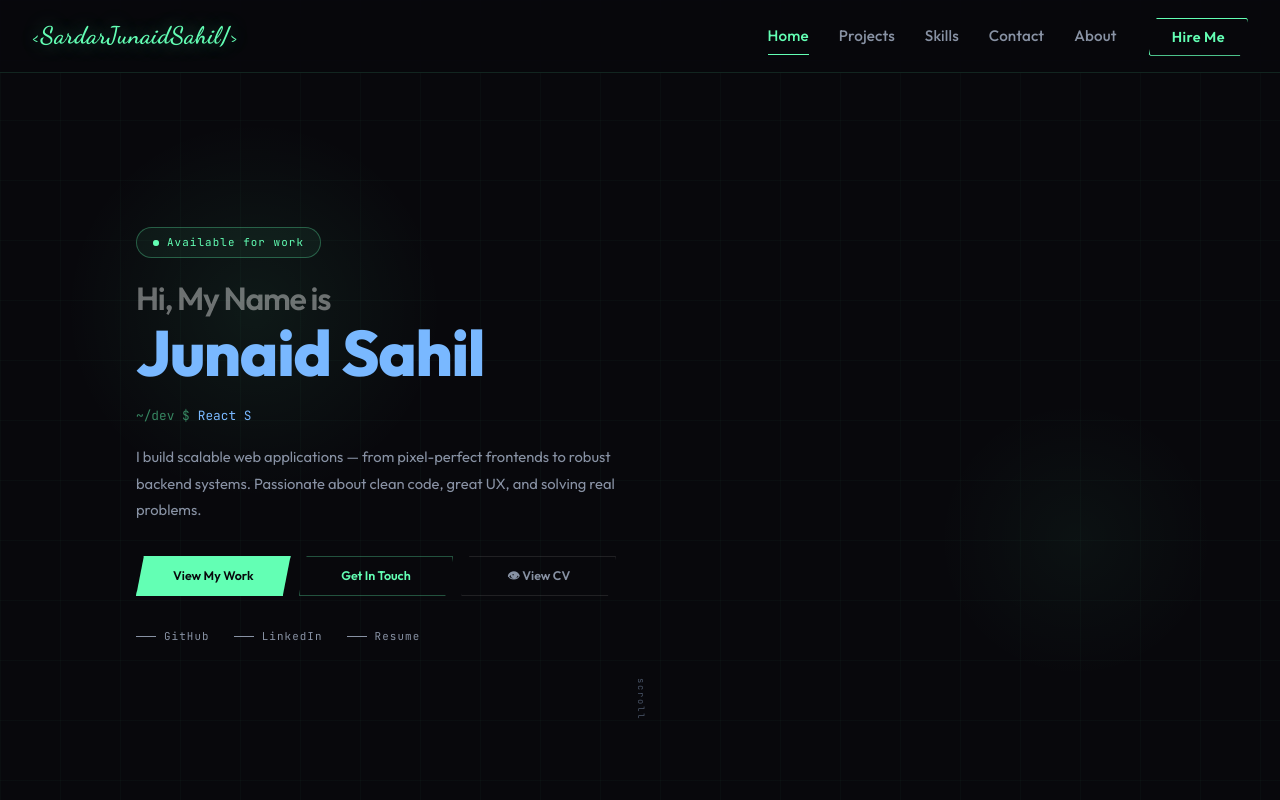
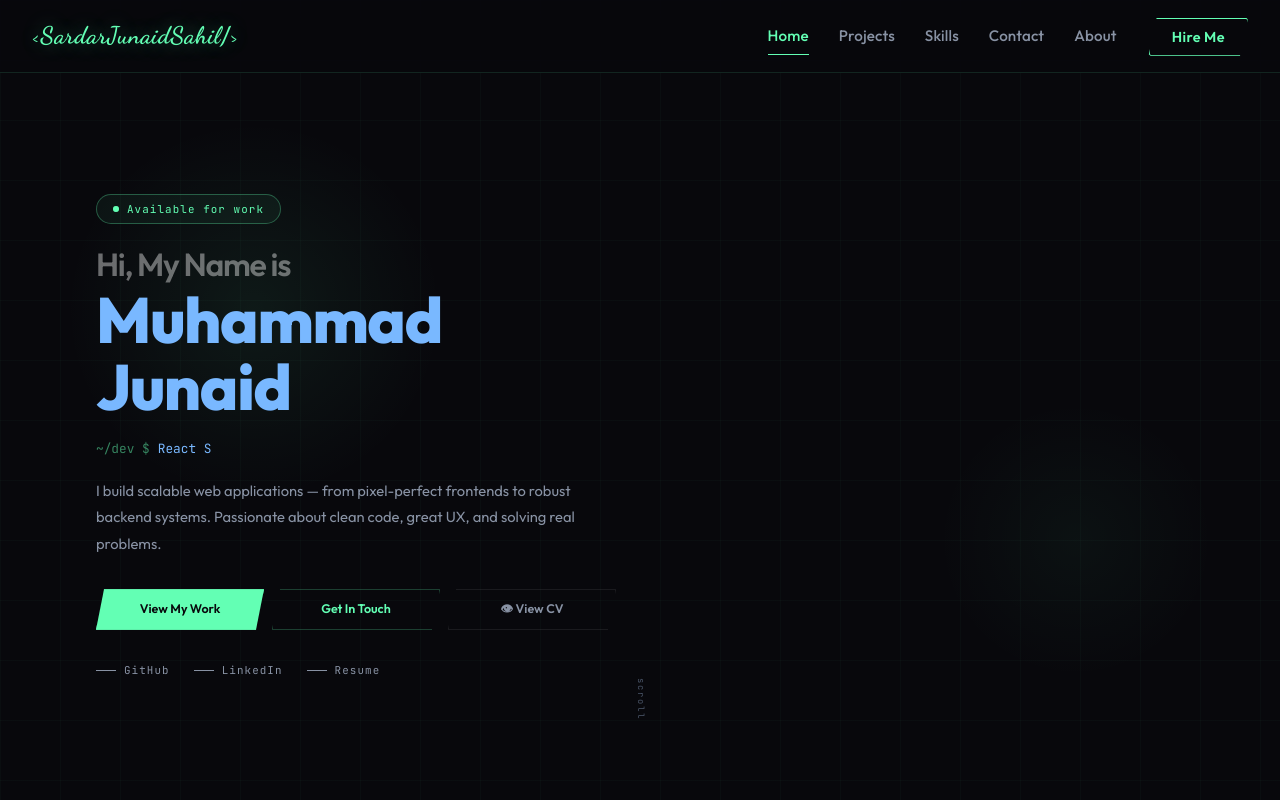
Before and after one commit to sardarjunaidsahil/portfolio-frontend, a React (Vite) app: page / in a window 1280 px wide. Shown: the top 800 px of the page. Built offline with nearby package versions, Linux system fonts and the light colour scheme.

Commit message:
fix: Update the CV and the Name

```diff
--- a/src/pages/Home.jsx
+++ b/src/pages/Home.jsx
@@ -803,7 +803,7 @@
                       transition: "color 0.6s ease",
                     }}
                   >
-                    Junaid Sahil
+                    Muhammad Junaid
                   </span>
                 </h1>
 
@@ -936,7 +936,7 @@
                           marginBottom: "2px",
                         }}
                       >
-                        Junaid Sahil
+                        Muhammad Junaid
                       </div>
                       <div
                         style={{
@@ -1218,7 +1218,7 @@
                             <span style={{ color: "#63FFB4" }}>name</span>
                             <span style={{ color: "#e8eaf0" }}>:</span>{" "}
                             <span style={{ color: "#ffab70" }}>
-                              'Junaid Sahil'
+                              'Muhammad Junaid'
                             </span>
                             <span style={{ color: "#e8eaf0" }}>,</span>
                           </div>
@@ -1360,7 +1360,7 @@
                           >
                             <img
                               src="/your-photo.jpg"
-                              alt="Junaid Sahil"
+                              alt="Muhammad Junaid"
                               style={{
                                 width: "100%",
                                 height: "100%",
@@ -1406,7 +1406,7 @@
                               fontFamily: "'Outfit',sans-serif",
                             }}
                           >
-                            Junaid Sahil
+                            Muhammad Junaid
                           </span>
                           <span
                             style={{
```
Also changed, not shown: 2 other files (tests, documents, lock files or other folders).
